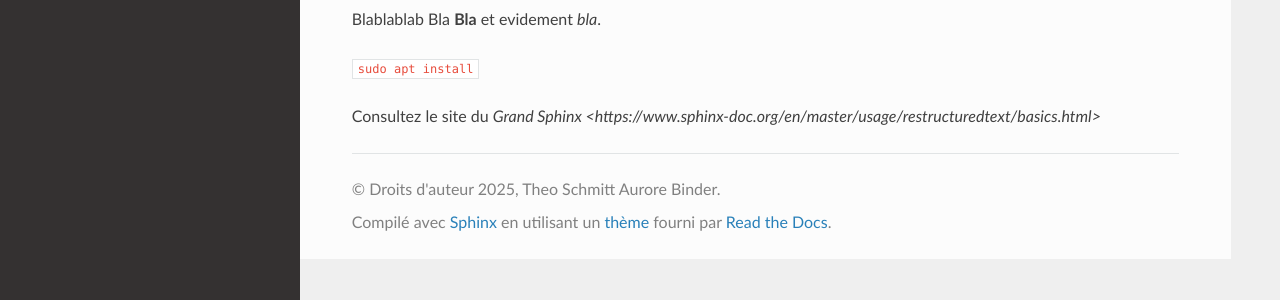
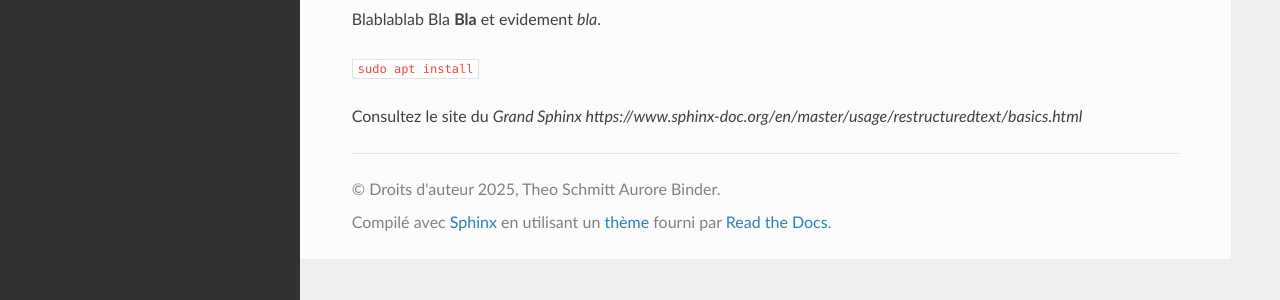
Before and after one commit to MartinWolfstar/Info_Industriel, a Sphinx documentation site: the page built from doc/sphinx/source/index.rst, in a window 1280 px wide. Shown: the part 208-508 px from the top of the page. Built offline with Sphinx 7.4.7 and the Read the Docs theme 3.1.0, drawn with Linux system fonts in a browser that asks for light colours.

```diff
--- a/doc/sphinx/source/index.rst
+++ b/doc/sphinx/source/index.rst
@@ -13,7 +13,7 @@ Blablablab Bla **Bla** et evidement *bla*.
 
 ``sudo apt install``
 
-Consultez le site du `Grand Sphinx <https://www.sphinx-doc.org/en/master/usage/restructuredtext/basics.html>`
+Consultez le site du `Grand Sphinx https://www.sphinx-doc.org/en/master/usage/restructuredtext/basics.html`
 
 .. toctree::
    :maxdepth: 2
```
